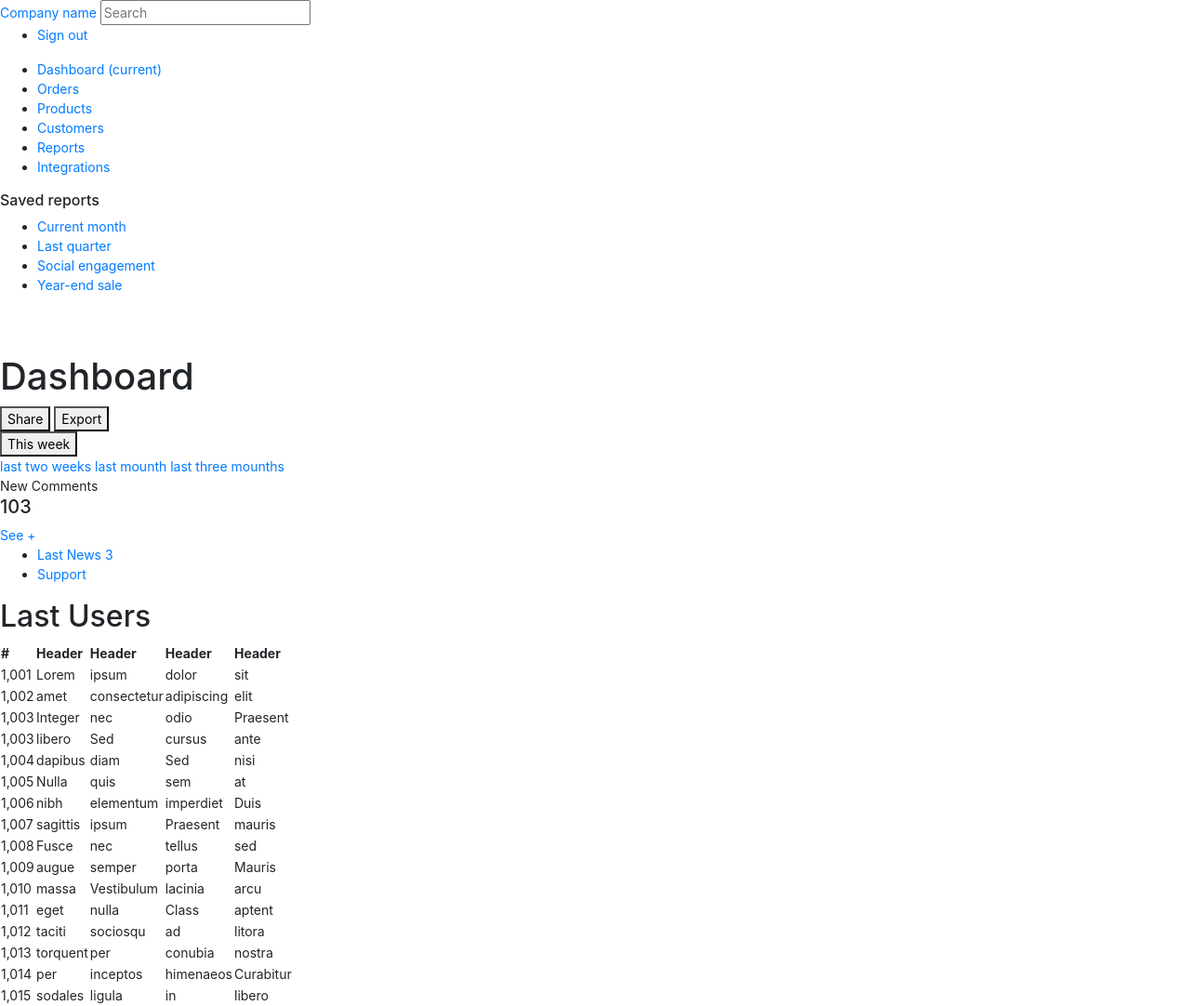
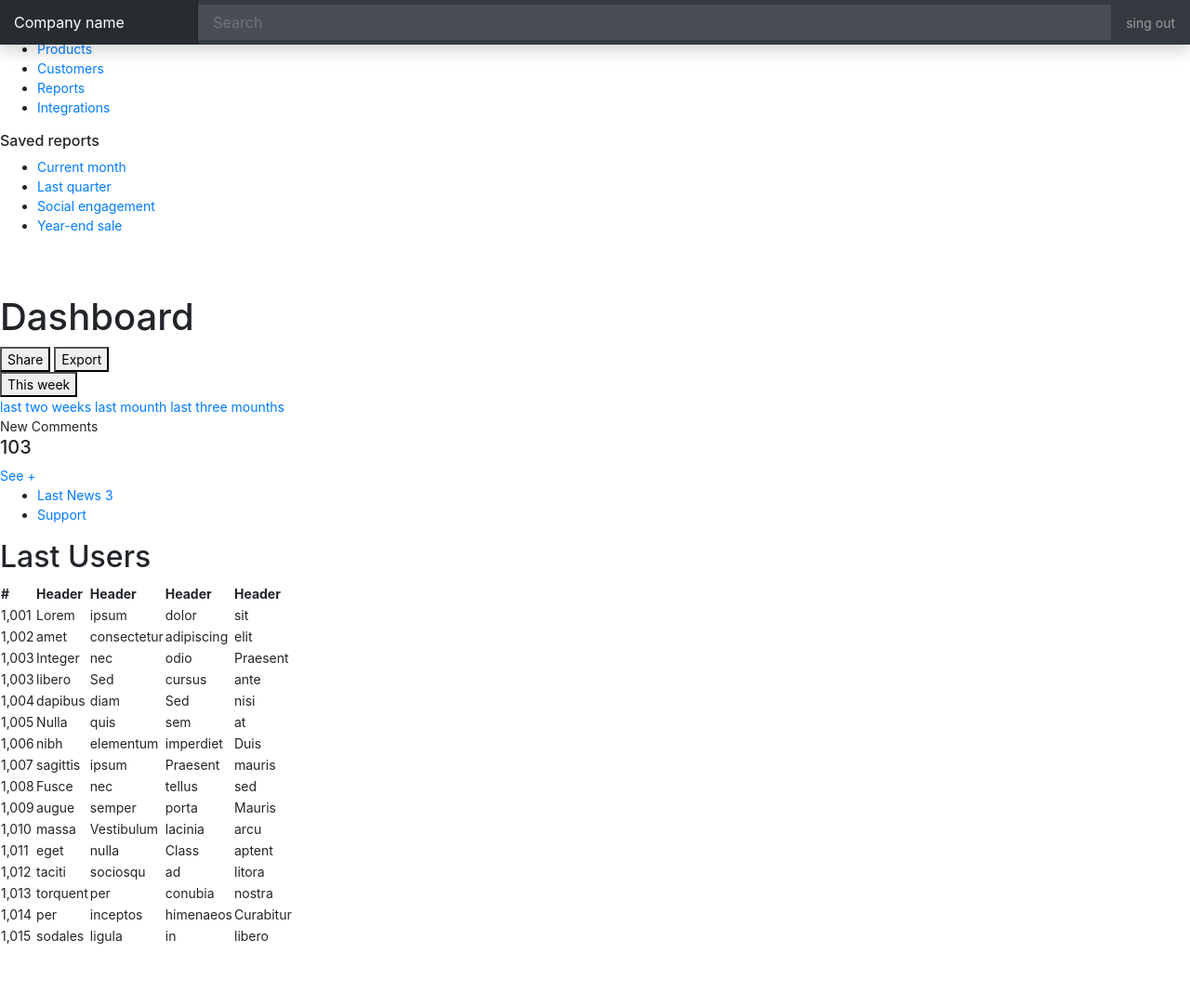
Before and after one commit to Wilson-l-Silva/DashBoard-Bootstrap4, a plain HTML site: page index.html in a window 1280 px wide. Shown: the whole page at 93% size. After the commit the page ends 1018 px from the top, so only its background shows below. Drawn offline with Linux system fonts and the light colour scheme.

Commit message:
finalizado a configura;áo da navbar

```diff
--- a/index.html
+++ b/index.html
@@ -17,16 +17,18 @@
 </head>
 
 <body>
-  <header class="">
-    <a class="" href="#">Company name</a>
-    <input class="" type="text" placeholder="Search" aria-label="Search">
-    <ul class="">
-      <li class="">
-        <a class="" href="#">Sign out</a>
-      </li>
-    </ul>
-  </header>
 
+  <nav class="navbar  navbar-dark bg-dark p-0 flex-nowrap fixed-top shadow">
+
+    <a class="navbar-brand col-2 mr-0" href="#">Company name</a>
+
+    <input class="form-control form-control-dark" type="text" placeholder="Search" aria-label="Search">
+
+      <div class="navbar-nav px-3">
+        <a class="nav-item nav-link py-0 text-nowrap" href="#">sing out</a>
+      </div>
+
+  </nav>
 
   <nav class="">
     <div class="">
```
